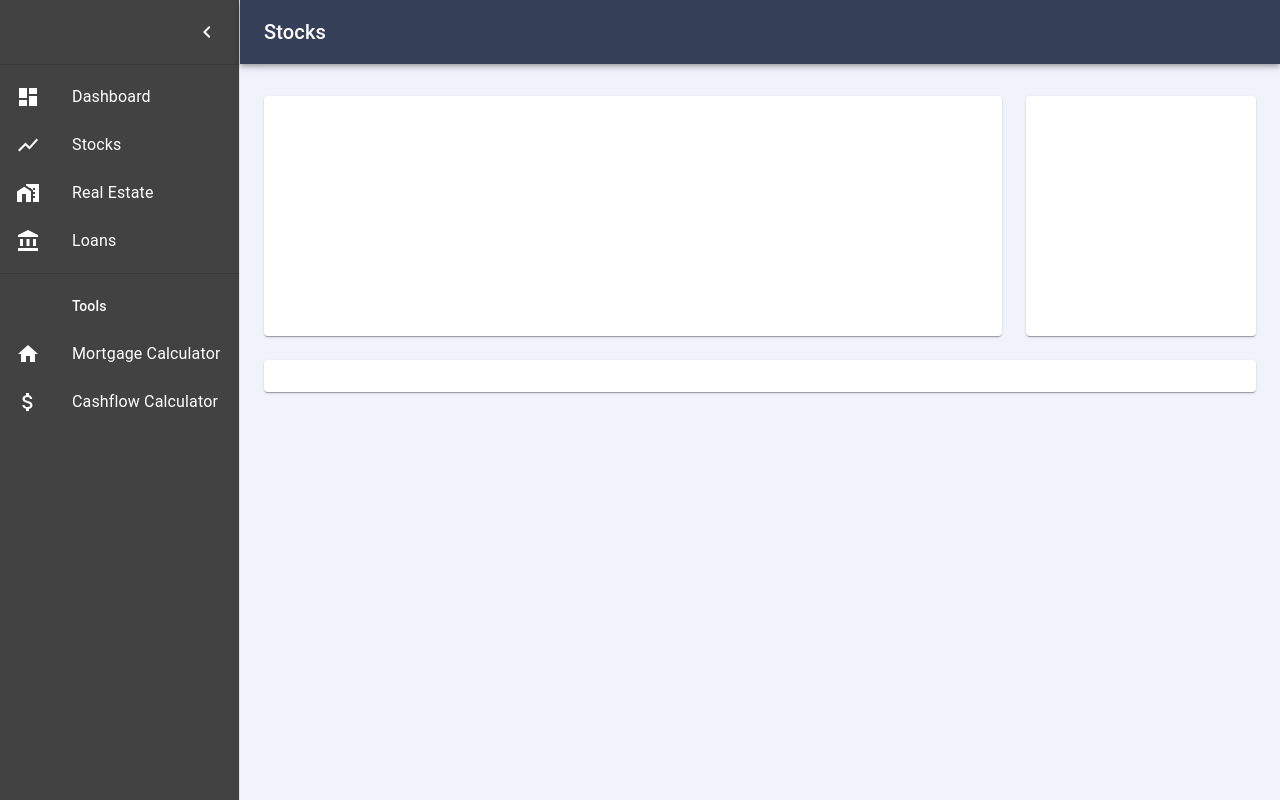
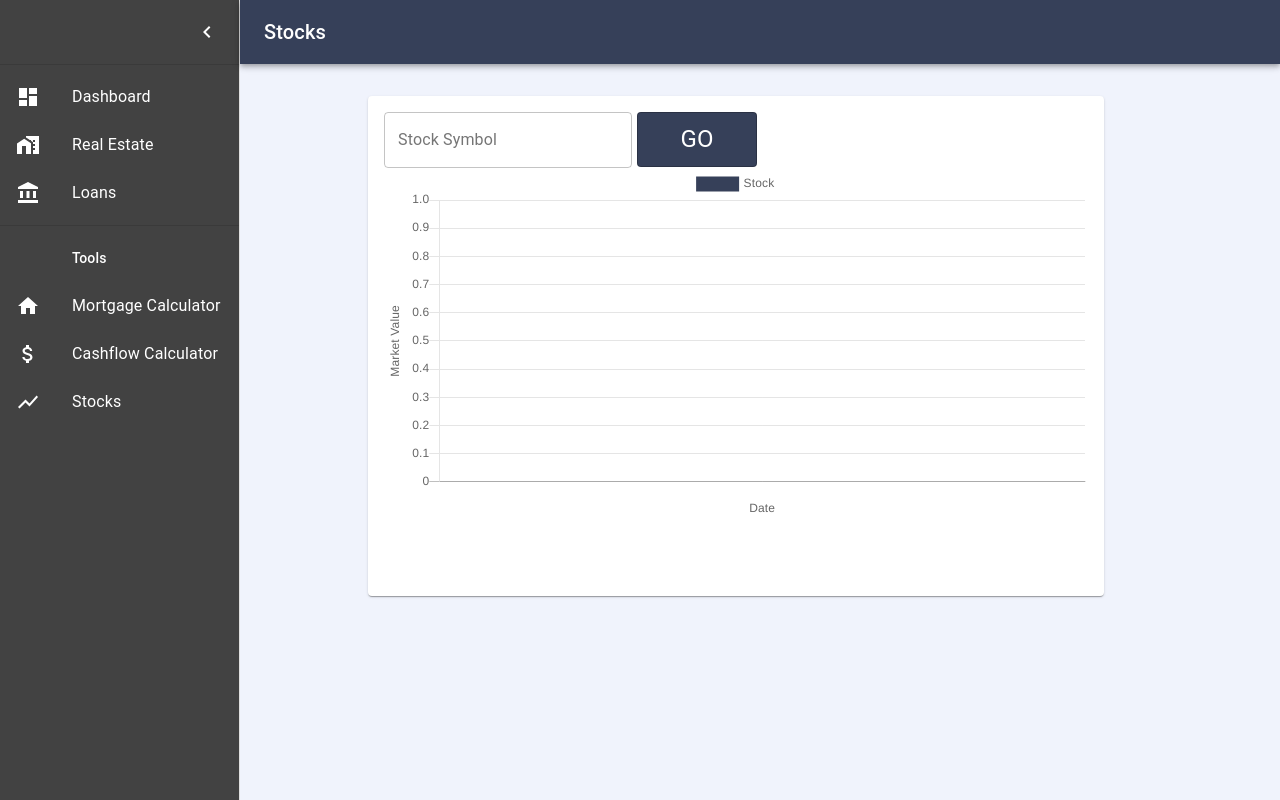
Before and after one commit to ashaduzzamane/portfolio, a React (Create React App) app: page /stocks in a window 1280 px wide. Built offline with nearby package versions, Linux system fonts and the light colour scheme.

Commit message:
add stock tool

```diff
--- a/package.json
+++ b/package.json
@@ -8,8 +8,11 @@
     "@testing-library/jest-dom": "^4.2.4",
     "@testing-library/react": "^9.3.2",
     "@testing-library/user-event": "^7.1.2",
+    "axios": "^0.19.2",
+    "chart.js": "^2.9.3",
     "clsx": "^1.1.0",
     "react": "^16.13.1",
+    "react-chartjs-2": "^2.9.0",
     "react-dom": "^16.13.1",
     "react-redux": "^7.2.0",
     "react-router-dom": "^5.1.2",
--- a/src/cashflow-calculator/Analysis.js
+++ b/src/cashflow-calculator/Analysis.js
@@ -14,14 +14,11 @@ class Analysis extends Component {
     }
   }
 
-  componentWillUpdate() {
-  }
-
   handleClick = event => {
     var totalInvestment = this.props.CashflowCalculatorData.totalInvestment
     var totalExpenses = this.props.CashflowCalculatorData.totalExpenses
     var totalRevenueCashOnCash = this.props.CashflowCalculatorData.totalRevenueCashOnCash
-    var totalRevenueInternalRate = this.props.CashflowCalculatorData.totalRevenueInternalRate
+    var totalRevenueInternalRate = this.props.CashflowCalculatorData.totalRevenueInternalRatenpm
     var cashflow = 0
     var cashOnCashReturn = 0
     var internalRateOfReturn = 0
--- a/src/listItems.js
+++ b/src/listItems.js
@@ -21,14 +21,6 @@ export const mainListItems = (
           <DashboardIcon id="Icon" />
         </ListItemIcon>
         <ListItemText primary="Dashboard" />
-      </ListItem>
-    </Link>
-    <Link to='/stocks' className='NavLink'>
-      <ListItem button>
-        <ListItemIcon>
-          <ShowChartIcon id="Icon" />
-        </ListItemIcon>
-        <ListItemText primary="Stocks" />
       </ListItem>
     </Link>
     <Link to='/real-estate' className='NavLink'>
@@ -69,5 +61,13 @@ export const secondaryListItems = (
         <ListItemText primary="Cashflow Calculator" />
       </ListItem>
     </Link>
+    <Link to='/stocks' className='NavLink'>
+      <ListItem button>
+        <ListItemIcon>
+          <ShowChartIcon id="Icon" />
+        </ListItemIcon>
+        <ListItemText primary="Stocks" />
+      </ListItem>
+    </Link>
   </div>
 );
--- /dev/null
+++ b/src/stocks/StockQuery.js
@@ -0,0 +1,152 @@
+import React, { Component } from 'react';
+import TextField from '@material-ui/core/TextField';
+import { Typography } from '@material-ui/core';
+import Button from '@material-ui/core/Button';
+import { Line } from 'react-chartjs-2'
+import axios from 'axios'
+
+class StockQuery extends Component {
+    constructor(props) {
+        super(props);
+        this.state = {
+            symbol: 'Stock',
+            date: [],
+            marketValue: [],
+            values: {
+                labels: [],
+                datasets: [
+                    {
+                        label: 'Stock',
+                        fill: false,
+                        lineTension: 0,
+                        backgroundColor: '#364059',
+                        borderColor: '#364059',
+                        borderCapStyle: 'butt',
+                        borderDash: [],
+                        borderDashOffset: 0.0,
+                        borderJoinStyle: 'miter',
+                        pointBorderColor: '#364059',
+                        pointBackgroundColor: '#ffff',
+                        pointBorderWidth: 1,
+                        pointHoverRadius: 5,
+                        pointHoverBackgroundColor: '#364059',
+                        pointHoverBorderColor: '#364059',
+                        pointHoverBorderWidth: 2,
+                        pointRadius: 1,
+                        pointHitRadius: 10,
+                        data: []
+                    }
+                ]
+            },
+            options: {
+                scales: {
+                    yAxes: [{
+                        scaleLabel: {
+                            display: true,
+                            labelString: 'Market Value'
+                        }
+                    }],
+                    xAxes: [{
+                        // display: false,
+                        scaleLabel: {
+                            display: true,
+                            labelString: 'Date'
+                        }
+                    }]
+                }
+            }
+        }
+    }
+
+    handleClick = event => {
+        var stockSymbol = document.getElementById("stock-symbol").value
+        // axios({
+        //     "method":"GET",
+        //     "url":"http://autoc.finance.yahoo.com/autoc?query=google&callback=YAHOO.Finance.SymbolSuggest.ssCallback&lang=en&region=1",
+        //     "header":{
+        //         // 'X-Requested-With': 'XMLHttpRequest',
+        //         "Access-Control-Allow-Origin": "http://localhost:3000"
+        //     },
+        //     "params":{
+        //         "query": stockSymbol,
+        //     }
+        // })
+        // .then((response)=>{
+        //     console.log(response)
+        // })
+        // .catch((error)=>{
+        //     console.log(error)
+        // })
+
+        axios({
+          "method":"GET",
+          "url":"https://www.alphavantage.co/query?function=TIME_SERIES_DAILY&symbol=value&outputsize=compact&apikey=value",
+          "params":{
+            "apikey": "V7JOOUFM53910Y4Y",
+            "symbol": stockSymbol
+          }
+        })
+        .then((response)=>{
+            console.log(response)
+            var symbol = stockSymbol
+            var date = []
+            var marketValue = []
+
+            for (var key in response.data['Time Series (Daily)']) {
+                date.unshift(key)
+                marketValue.unshift(response.data['Time Series (Daily)'][key]['1. open'])
+            }
+            this.setState({ symbol : symbol })
+            this.setState({ date : date })
+            this.setState({ marketValue : marketValue })
+            this.getChartData()
+        })
+        .catch((error)=>{
+          console.log(error)
+        })
+    }
+
+    getChartData = (canvas) => {
+        var data = this.state.values
+        data.labels = this.state.date
+        data.datasets[0].label = this.state.symbol
+        data.datasets[0].data = this.state.marketValue
+        return data
+    }
+
+    render() {
+        const buttonStyle = {
+            backgroundColor: '#364059',
+            color : 'white',
+            marginLeft: 5,
+            width : 120,
+            height : 55,
+        }
+
+
+        return(
+            <div>
+                <div>
+                    <TextField id="stock-symbol" label="Stock Symbol" variant="outlined" />
+                    <Button variant="outlined" onClick={this.handleClick} style={buttonStyle}>
+                        <Typography
+                            color="inherit"
+                            variant="h5"
+                        >
+                            GO
+                        </Typography>
+                    </Button>
+                </div>
+                <div>
+                    <Line
+                        data={this.getChartData}
+                        id='render'
+                        options={this.state.options}
+                    />
+                </div>
+            </div>
+        )
+    }
+}
+
+export default StockQuery;
--- a/src/stocks/Stocks.js
+++ b/src/stocks/Stocks.js
@@ -4,6 +4,7 @@ import { makeStyles } from '@material-ui/core/styles';
 import Container from '@material-ui/core/Container';
 import Grid from '@material-ui/core/Grid';
 import Paper from '@material-ui/core/Paper';
+import StockQuery from './StockQuery'
 
 const useStyles = makeStyles(theme => ({
     content: {
@@ -15,6 +16,7 @@ const useStyles = makeStyles(theme => ({
     container: {
         paddingTop: theme.spacing(4),
         paddingBottom: theme.spacing(4),
+        paddingLeft: theme.spacing(16)
     },
     paper: {
         padding: theme.spacing(2),
@@ -22,14 +24,18 @@ const useStyles = makeStyles(theme => ({
         overflow: 'auto',
         flexDirection: 'column',
     },
-    fixedHeight: {
-        height: 240,
+    fixedHeightTop: {
+        height: 500,
+    },
+    fixedHeightBottom: {
+        height: 480,
     },
 }))
 
 export default function Stocks() {
     const classes = useStyles();
-    const fixedHeightPaper = clsx(classes.paper, classes.fixedHeight);
+    const fixedHeightPaperTop = clsx(classes.paper, classes.fixedHeightTop);
+    const fixedHeightPaperBottom = clsx(classes.paper, classes.fixedHeightBottom);
 
     return (
         <main className={classes.content}>
@@ -37,23 +43,29 @@ export default function Stocks() {
         <Container maxWidth="lg" className={classes.container}>
         <Grid container spacing={3}>
 
-            <Grid item xs={12} md={8} lg={9}>
+            <Grid item xs={12} md={12} lg={10}>
+            <Paper className={fixedHeightPaperTop}>
+                <StockQuery />
+            </Paper>
+            </Grid>
+
+            {/* <Grid item xs={12} md={12} lg={10}>
+            <Paper className={fixedHeightPaperBottom}>
+
+            </Paper>
+            </Grid>
+             */}
+            {/* <Grid item xs={12} md={4} lg={3}>
             <Paper className={fixedHeightPaper}>
 
             </Paper>
-            </Grid>
+            </Grid> */}
 
-            <Grid item xs={12} md={4} lg={3}>
-            <Paper className={fixedHeightPaper}>
-
-            </Paper>
-            </Grid>
-
-            <Grid item xs={12}>
+            {/* <Grid item xs={12}>
             <Paper className={classes.paper}>
 
             </Paper>
-            </Grid>
+            </Grid> */}
         </Grid>
         {/* <Box pt={4}>
             <Copyright />
```
Also changed, not shown: 1 other file (tests, documents, lock files or other folders).
